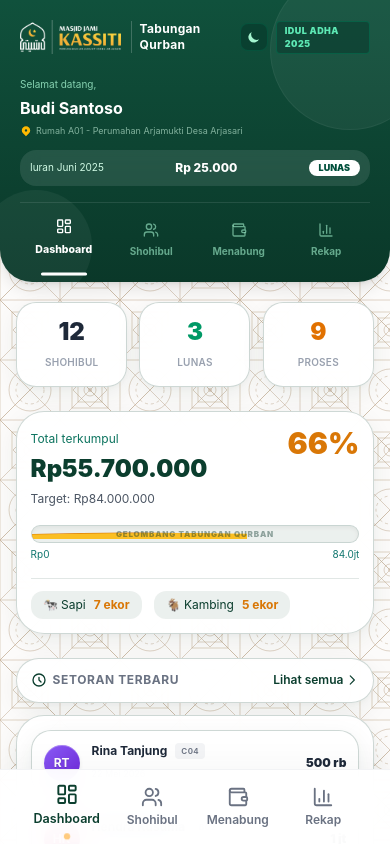
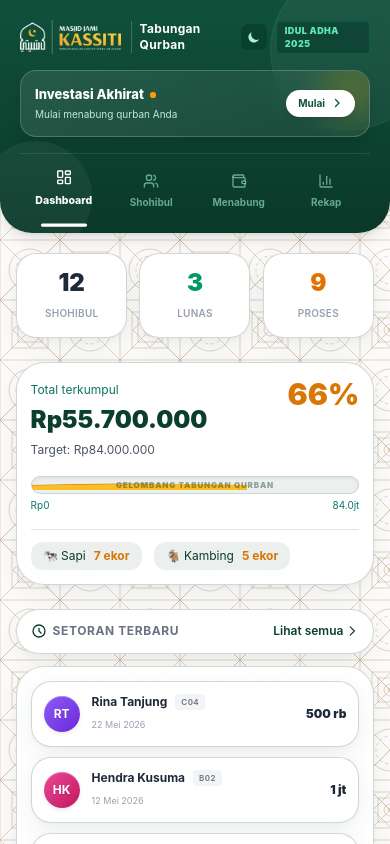
Before and after one commit to ndiecyber/TabunganQurban, a Vue app: page / in a window 390 px wide. Shown: the top 844 px of the page. Built offline with nearby package versions, Linux system fonts and the light colour scheme; a web font is replaced by a local one; what vue3-apexcharts would draw is missing.

Commit message:
feat: replace user profile header with compact premium qurban investment CTA and remove bottom navigation

```diff
--- a/src/App.vue
+++ b/src/App.vue
@@ -101,23 +101,33 @@
           </div>
         </div>
 
-        <!-- Middle Row: Welcome Budi Santoso -->
+        <!-- Middle Row: Compact Premium CTA -->
         <div class="mt-4 relative z-10">
-          <span class="text-[10px] text-emerald-200/80">Selamat datang,</span>
-          <h3 class="text-base font-bold mt-0.5">Budi Santoso</h3>
-          <p class="text-[9px] text-emerald-100/60 flex items-center mt-1">
-            <svg xmlns="http://www.w3.org/2000/svg" class="h-3 w-3 mr-1 text-amber-400" viewBox="0 0 20 20" fill="currentColor">
-              <path fill-rule="evenodd" d="M5.05 4.05a7 7 0 119.9 9.9L10 18.9l-4.95-4.95a7 7 0 010-9.9zM10 11a2 2 0 100-4 2 2 0 000 4z" clip-rule="evenodd" />
-            </svg>
-            Rumah A01 - Perumahan Arjamukti Desa Arjasari
-          </p>
-        </div>
+          <router-link
+            to="/menabung"
+            class="group relative flex items-center justify-between p-3.5 bg-gradient-to-r from-white/10 to-white/5 backdrop-blur-md border border-white/20 rounded-2xl shadow-lg overflow-hidden"
+          >
+            <!-- Decorative element -->
+            <div class="absolute -right-4 -top-4 w-16 h-16 bg-amber-400/20 rounded-full blur-lg pointer-events-none"></div>
 
-        <!-- Bottom Row of Header: Last Month Payment status (Iuran Juni 2025 Rp 25.000 Lunas) -->
-        <div class="mt-3 bg-white/10 rounded-2xl p-2.5 flex justify-between items-center text-xs backdrop-blur-sm relative z-10">
-          <span class="text-[10px] text-emerald-100">Iuran Juni 2025</span>
-          <span class="font-extrabold text-white">Rp 25.000</span>
-          <span class="px-2.5 py-0.5 bg-white text-emerald-900 rounded-full text-[9px] font-black uppercase">Lunas</span>
+            <div class="flex flex-col relative z-10">
+              <h3 class="text-[13px] font-extrabold text-white flex items-center gap-1.5">
+                Investasi Akhirat
+                <span class="flex h-1.5 w-1.5 relative">
+                  <span class="animate-ping absolute inline-flex h-full w-full rounded-full bg-amber-400 opacity-75"></span>
+                  <span class="relative inline-flex rounded-full h-1.5 w-1.5 bg-amber-500"></span>
+                </span>
+              </h3>
+              <span class="text-[10px] text-emerald-100/90 mt-0.5">Mulai menabung qurban Anda</span>
+            </div>
+
+            <div class="relative z-10 flex items-center gap-1.5 px-3 py-1.5 rounded-full bg-white text-[#10513c] shadow-md group-hover:scale-105 transition-transform shrink-0">
+              <span class="text-[10px] font-bold">Mulai</span>
+              <svg xmlns="http://www.w3.org/2000/svg" class="h-3 w-3" fill="none" viewBox="0 0 24 24" stroke="currentColor">
+                <path stroke-linecap="round" stroke-linejoin="round" stroke-width="2.5" d="M9 5l7 7-7 7" />
+              </svg>
+            </div>
+          </router-link>
         </div>
 
         <!-- Embedded Navigation Tabs (Exactly matching the screenshot green bar) -->
@@ -146,9 +156,7 @@
         </router-view>
       </main>
 
-      <!-- Bottom Nav (Visible only on mobile/tablet) -->
-      <BottomNav class="md:hidden" />
-
+      <!-- Bottom Nav Removed as per request -->
     </div>
   </div>
 </template>
@@ -157,7 +165,7 @@
 import { ref, onMounted } from 'vue'
 import { useRoute } from 'vue-router'
 import { useQurbanStore } from '@/stores/qurban'
-import BottomNav from '@/components/layout/BottomNav.vue'
+
 import {
   LayoutDashboard,
   Users,
```
